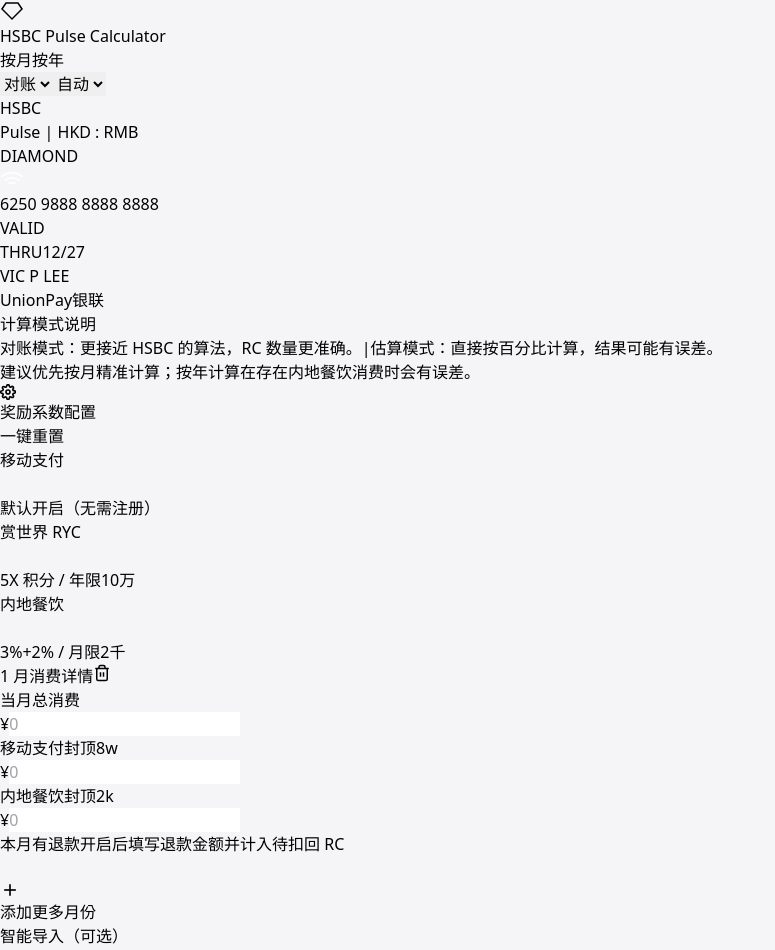
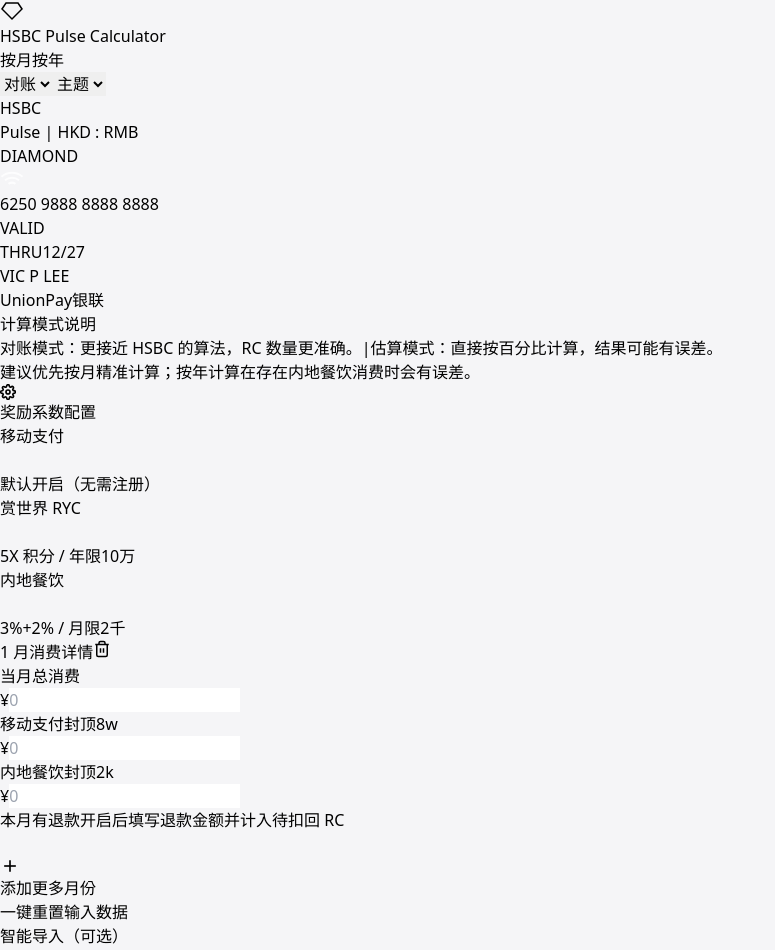
Before and after one commit to Williamsjs0727/pulse-calculator, a React (Vite) app: page / in a window 1280 px wide. Shown: the top 950 px of the page, without its empty margins (0-775 px from the left). Built offline with nearby package versions, Linux system fonts and the light colour scheme.

Commit message:
refactor: reposition reset action and polish nav labels

```diff
--- a/src/App.jsx
+++ b/src/App.jsx
@@ -1118,15 +1118,10 @@
     setActiveTab('monthly');
   };
 
-  const handleResetAll = () => {
-    const confirmed = window.confirm('确认一键重置所有输入与开关？');
+  const handleResetInputs = () => {
+    const confirmed = window.confirm('确认重置所有输入数据？这不会改变主题、计算模式和奖励配置。');
     if (!confirmed) return;
 
-    setActiveTab('monthly');
-    setCalcMode('reconcile');
-    setActivities({ ryc: true, mobilePay: true, dining: true });
-    setIncludePendingDining(false);
-    setDeductPendingClawback(false);
     setMonths([createMonthRecord(1)]);
     setYearly(createYearlyRecord());
   };
@@ -1213,14 +1208,14 @@
             </span>
           </div>
 
-          <div className="flex items-center gap-1.5 w-full md:w-auto">
-            <div className="bg-gray-100/50 dark:bg-white/10 p-1 rounded-full flex backdrop-blur-md flex-1 md:flex-none">
+          <div className="flex items-center gap-1.5 w-full md:w-auto flex-wrap md:flex-nowrap">
+            <div className="bg-gray-100/50 dark:bg-white/10 p-1 rounded-full flex backdrop-blur-md w-full sm:flex-1 md:w-auto md:flex-none">
               {['monthly', 'yearly'].map(t => (
                 <button
                   key={t}
                   onClick={() => setActiveTab(t)}
                   className={`
-                    flex-1 md:flex-none px-2.5 py-1.5 md:px-6 md:py-2.5 rounded-full text-[10px] md:text-xs font-bold transition-all duration-300
+                    flex-1 md:flex-none px-2.5 py-1.5 md:px-6 md:py-2.5 rounded-full text-[10px] md:text-xs font-bold transition-all duration-300 min-w-0
                     ${activeTab === t
                       ? 'bg-white dark:bg-gray-800 text-black dark:text-white shadow-[0_4px_12px_rgba(0,0,0,0.08)]'
                       : 'text-gray-400 dark:text-gray-400 hover:text-gray-600 dark:hover:text-gray-200'
@@ -1234,7 +1229,7 @@
             <select
               value={calcMode}
               onChange={(event) => setCalcMode(event.target.value)}
-              className="rounded-full px-2.5 py-2 text-[10px] md:text-xs font-bold bg-white/80 dark:bg-black/40 border border-white/40 dark:border-white/10 text-gray-600 dark:text-gray-200 backdrop-blur-md w-[92px] md:w-auto"
+              className="rounded-full px-2.5 py-2 text-[10px] md:text-xs font-bold bg-white/80 dark:bg-black/40 border border-white/40 dark:border-white/10 text-gray-600 dark:text-gray-200 backdrop-blur-md w-[100px] md:w-auto"
             >
               <option value="reconcile">对账</option>
               <option value="estimate">估算</option>
@@ -1242,9 +1237,9 @@
             <select
               value={themeMode}
               onChange={(event) => setThemeMode(event.target.value)}
-              className="rounded-full px-2.5 py-2 text-[10px] md:text-xs font-bold bg-white/80 dark:bg-black/40 border border-white/40 dark:border-white/10 text-gray-600 dark:text-gray-200 backdrop-blur-md w-[78px] md:w-auto"
+              className="rounded-full px-2.5 py-2 text-[10px] md:text-xs font-bold bg-white/80 dark:bg-black/40 border border-white/40 dark:border-white/10 text-gray-600 dark:text-gray-200 backdrop-blur-md w-[100px] md:w-auto"
             >
-              <option value="system">自动</option>
+              <option value="system">主题</option>
               <option value="light">浅色</option>
               <option value="dark">深色</option>
             </select>
@@ -1262,9 +1257,9 @@
         <section className="bg-white/30 dark:bg-white/5 backdrop-blur-xl rounded-3xl px-5 py-4 border border-white/20 dark:border-white/10">
           <div className="text-xs font-bold text-gray-500 dark:text-gray-400 uppercase tracking-widest mb-2">计算模式说明</div>
           <div className="text-sm text-gray-700 dark:text-gray-200 leading-relaxed">
-            <span className="font-semibold">对账模式</span>：更接近 HSBC 的算法，RC 数量更准确。
+            <span className="font-semibold text-emerald-600 dark:text-emerald-300">对账模式</span>：更接近 HSBC 的算法，RC 数量更准确。
             <span className="mx-2">|</span>
-            <span className="font-semibold">估算模式</span>：直接按百分比计算，结果可能有误差。
+            <span className="font-semibold text-amber-600 dark:text-amber-300">估算模式</span>：直接按百分比计算，结果可能有误差。
           </div>
           <div className="text-[11px] text-gray-500 dark:text-gray-400 mt-2">
             建议优先按月精准计算；按年计算在存在内地餐饮消费时会有误差。
@@ -1278,13 +1273,6 @@
                <Icons.Settings />
                <span>奖励系数配置</span>
              </h3>
-             <button
-               type="button"
-               onClick={handleResetAll}
-               className="self-start md:self-auto rounded-full px-3 py-1.5 text-[11px] font-bold bg-red-50 dark:bg-red-900/20 text-red-600 dark:text-red-300 border border-red-200/70 dark:border-red-700/30"
-             >
-               一键重置
-             </button>
            </div>
            <div className="grid grid-cols-1 sm:grid-cols-3 gap-3 md:gap-4">
               {[
@@ -1449,6 +1437,16 @@
            )}
         </section>
 
+        <section>
+          <button
+            type="button"
+            onClick={handleResetInputs}
+            className="w-full py-4 md:py-5 rounded-[1.5rem] md:rounded-[2rem] bg-gradient-to-r from-red-600 to-[#db0011] text-white font-bold text-sm md:text-base shadow-[0_12px_30px_-12px_rgba(219,0,17,0.8)] hover:opacity-95 transition-opacity"
+          >
+            一键重置输入数据
+          </button>
+        </section>
+
         <SmartImportPanel
           onReplaceMonths={replaceMonthsFromImport}
           onAppendMonths={appendMonthsFromImport}
```
